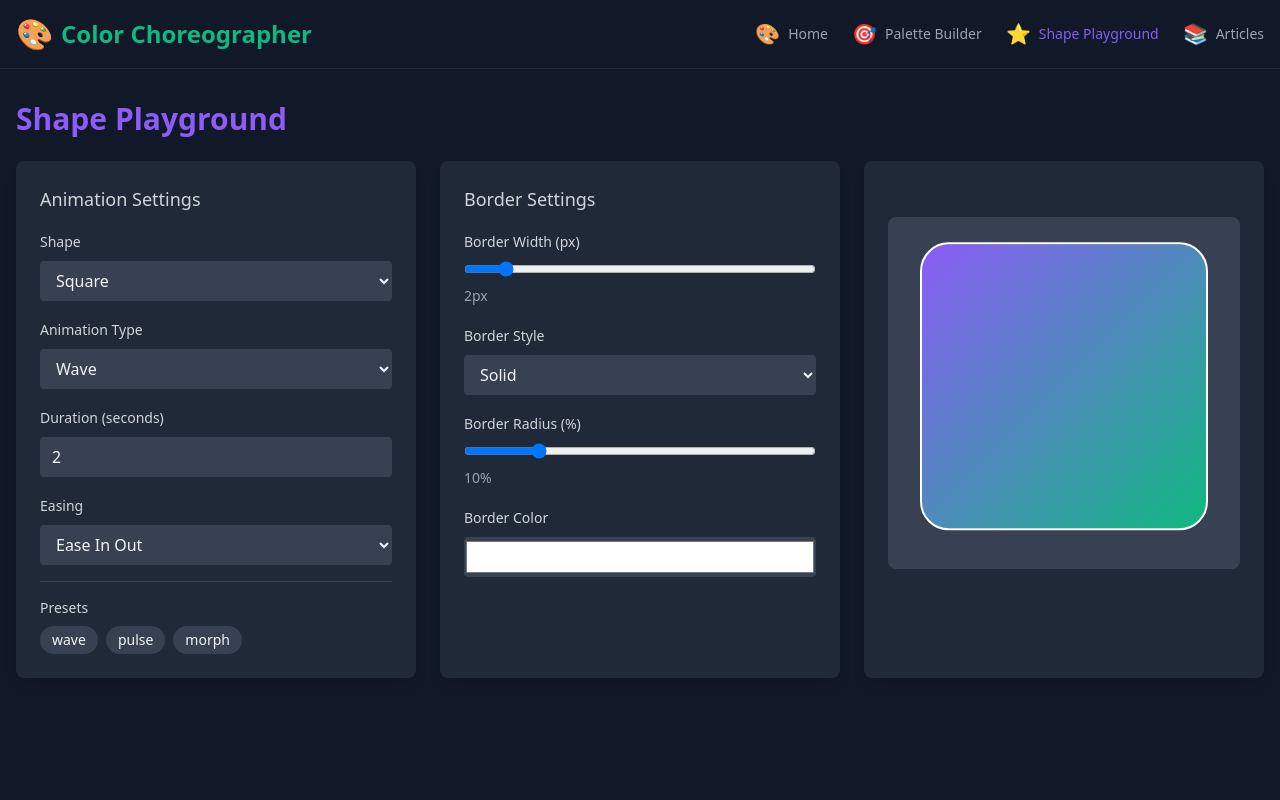
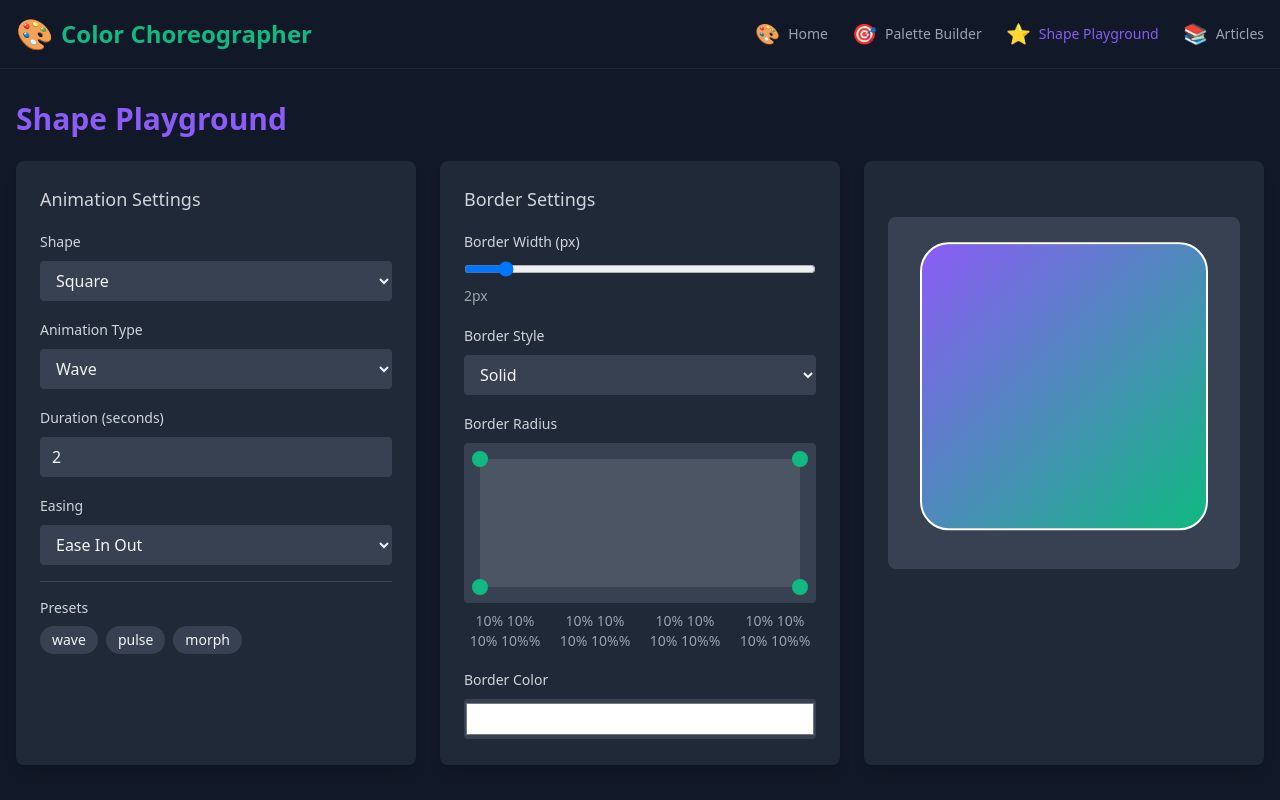
Before and after one commit to developers-fun/COLORCHOREO, a React (Vite) app: page /shapes in a window 1280 px wide. Shown: the top 800 px of the page. Built offline with nearby package versions, Linux system fonts and the light colour scheme.

Commit message:
Add interactive border radius control

```diff
--- a/src/components/BorderControls.jsx
+++ b/src/components/BorderControls.jsx
@@ -1,6 +1,51 @@
-import React from 'react';
+import React, { useState, useRef, useEffect } from 'react';
 
 function BorderControls({ settings, onUpdate }) {
+  const [isDragging, setIsDragging] = useState(null);
+  const containerRef = useRef(null);
+  const [corners, setCorners] = useState({
+    topLeft: settings.borderRadius || 0,
+    topRight: settings.borderRadius || 0,
+    bottomRight: settings.borderRadius || 0,
+    bottomLeft: settings.borderRadius || 0
+  });
+
+  const handleMouseDown = (corner) => {
+    setIsDragging(corner);
+  };
+
+  const handleMouseMove = (e) => {
+    if (!isDragging || !containerRef.current) return;
+
+    const rect = containerRef.current.getBoundingClientRect();
+    const x = Math.max(0, Math.min(100, ((e.clientX - rect.left) / rect.width) * 100));
+
+    setCorners(prev => ({
+      ...prev,
+      [isDragging]: Math.round(x)
+    }));
+
+    onUpdate({
+      ...settings,
+      borderRadius: `${corners.topLeft}% ${corners.topRight}% ${corners.bottomRight}% ${corners.bottomLeft}%`
+    });
+  };
+
+  const handleMouseUp = () => {
+    setIsDragging(null);
+  };
+
+  useEffect(() => {
+    if (isDragging) {
+      window.addEventListener('mousemove', handleMouseMove);
+      window.addEventListener('mouseup', handleMouseUp);
+      return () => {
+        window.removeEventListener('mousemove', handleMouseMove);
+        window.removeEventListener('mouseup', handleMouseUp);
+      };
+    }
+  }, [isDragging]);
+
   return (
     <div className="space-y-4">
       <h3 className="text-lg font-medium text-gray-300">Border Settings</h3>
@@ -34,16 +79,47 @@ function BorderControls({ settings, onUpdate }) {
         </div>
 
         <div className="space-y-2">
-          <label className="text-sm text-gray-300">Border Radius (%)</label>
-          <input
-            type="range"
-            min="0"
-            max="50"
-            value={settings.borderRadius || 0}
-            onChange={(e) => onUpdate({ ...settings, borderRadius: parseInt(e.target.value) })}
-            className="w-full"
-          />
-          <span className="text-sm text-gray-400">{settings.borderRadius || 0}%</span>
+          <label className="text-sm text-gray-300">Border Radius</label>
+          <div
+            ref={containerRef}
+            className="h-40 bg-gray-700 rounded relative p-4"
+          >
+            {/* Visual representation of the shape */}
+            <div
+              className="w-full h-full bg-gray-600"
+              style={{
+                borderRadius: `${corners.topLeft}% ${corners.topRight}% ${corners.bottomRight}% ${corners.bottomLeft}%`
+              }}
+            />
+
+            {/* Interactive dots */}
+            <div
+              className={`absolute top-4 left-4 w-4 h-4 bg-primary rounded-full cursor-pointer ${isDragging === 'topLeft' ? 'scale-125' : ''}`}
+              onMouseDown={() => handleMouseDown('topLeft')}
+              style={{ transform: `translate(-50%, -50%)` }}
+            />
+            <div
+              className={`absolute top-4 right-4 w-4 h-4 bg-primary rounded-full cursor-pointer ${isDragging === 'topRight' ? 'scale-125' : ''}`}
+              onMouseDown={() => handleMouseDown('topRight')}
+              style={{ transform: `translate(50%, -50%)` }}
+            />
+            <div
+              className={`absolute bottom-4 right-4 w-4 h-4 bg-primary rounded-full cursor-pointer ${isDragging === 'bottomRight' ? 'scale-125' : ''}`}
+              onMouseDown={() => handleMouseDown('bottomRight')}
+              style={{ transform: `translate(50%, 50%)` }}
+            />
+            <div
+              className={`absolute bottom-4 left-4 w-4 h-4 bg-primary rounded-full cursor-pointer ${isDragging === 'bottomLeft' ? 'scale-125' : ''}`}
+              onMouseDown={() => handleMouseDown('bottomLeft')}
+              style={{ transform: `translate(-50%, 50%)` }}
+            />
+          </div>
+          <div className="grid grid-cols-4 gap-2 mt-2">
+            <span className="text-sm text-gray-400 text-center">{corners.topLeft}%</span>
+            <span className="text-sm text-gray-400 text-center">{corners.topRight}%</span>
+            <span className="text-sm text-gray-400 text-center">{corners.bottomRight}%</span>
+            <span className="text-sm text-gray-400 text-center">{corners.bottomLeft}%</span>
+          </div>
         </div>
 
         <div className="space-y-2">
--- a/src/components/ShapePreview.jsx
+++ b/src/components/ShapePreview.jsx
@@ -12,7 +12,7 @@ const getShapeClassName = (shape) => {
     case 'blob':
       return 'rounded-[30%_70%_70%_30%/30%_30%_70%_70%]';
     default:
-      return 'rounded-lg';
+      return '';
   }
 };
 
@@ -67,7 +67,7 @@ function ShapePreview({ settings, colors }) {
   const borderStyle = {
     borderWidth: `${settings.borderWidth || 0}px`,
     borderStyle: settings.borderStyle || 'solid',
-    borderRadius: `${settings.borderRadius || 0}%`,
+    borderRadius: settings.borderRadius || '0%',
     borderColor: settings.borderColor || '#ffffff'
   };
 
--- a/src/pages/ShapePlayground.jsx
+++ b/src/pages/ShapePlayground.jsx
@@ -12,7 +12,7 @@ function ShapePlayground() {
     shape: 'square',
     borderWidth: 2,
     borderStyle: 'solid',
-    borderRadius: 10,
+    borderRadius: '10% 10% 10% 10%',
     borderColor: '#ffffff'
   });
 
```
